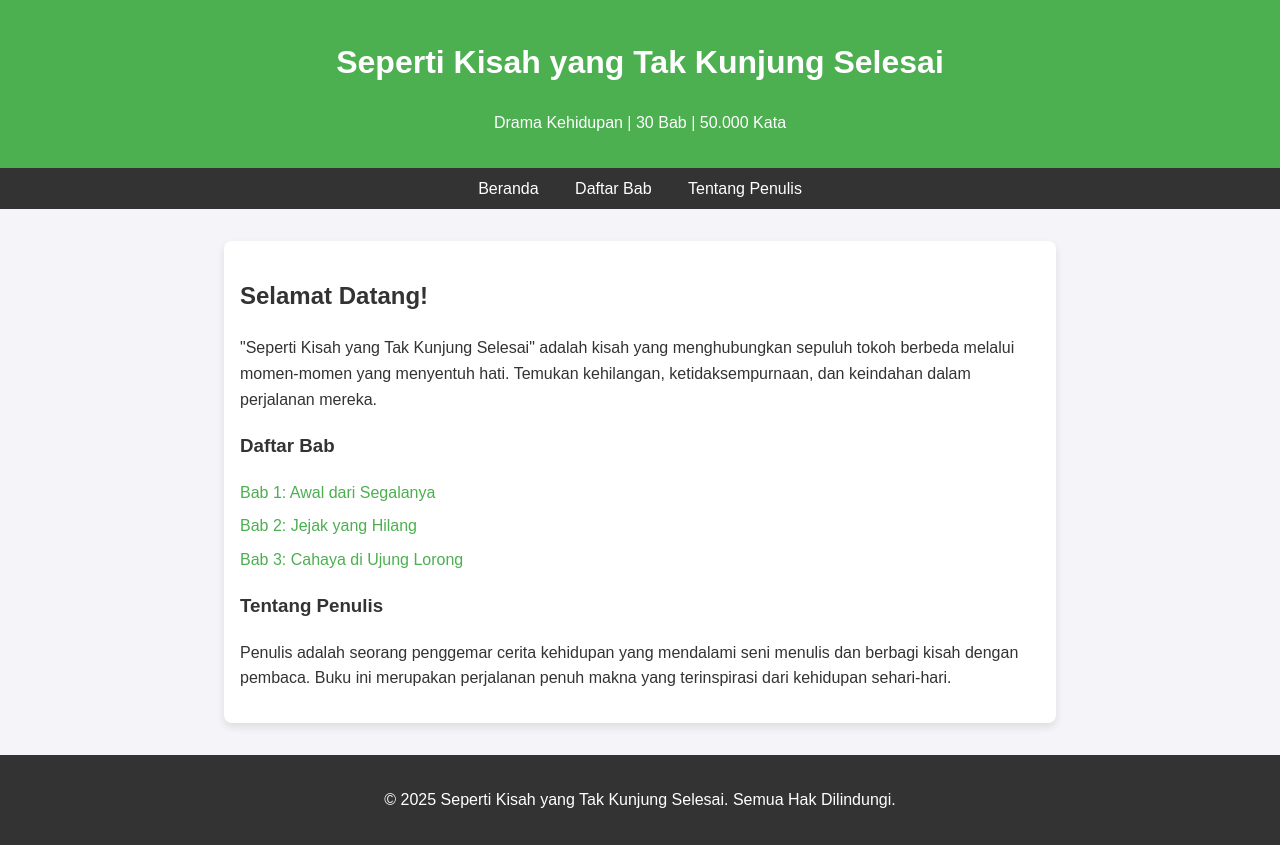
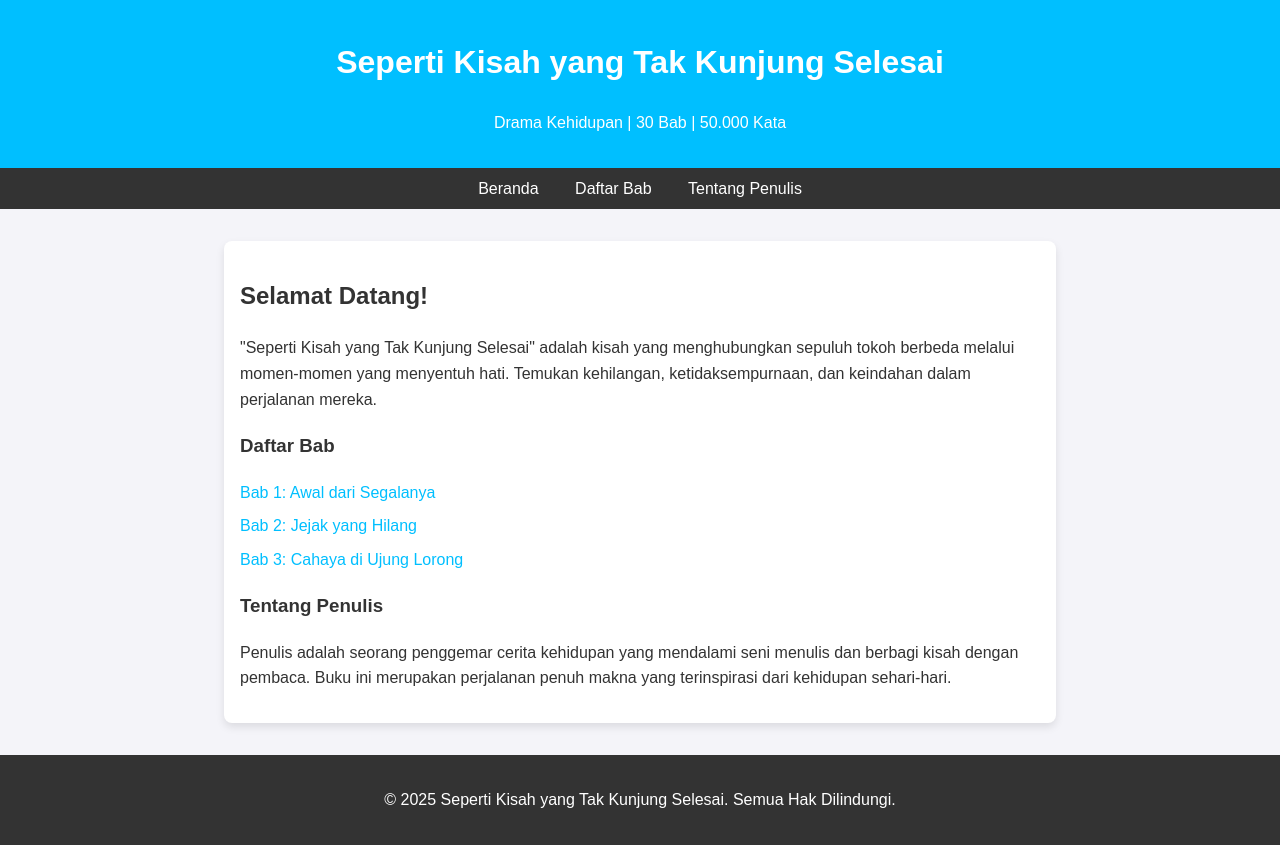
Before and after one commit to adittya-web/Portofolio1, a plain HTML site: page index.html in a window 1280 px wide. Drawn offline with Linux system fonts and the light colour scheme.

Commit message:
Update index.html

```diff
--- a/index.html
+++ b/index.html
@@ -15,7 +15,7 @@
             overflow-x: hidden;
         }
         header {
-            background: #4CAF50;
+            background: #00bfff;
             color: white;
             padding: 1rem 0;
             text-align: center;
@@ -38,7 +38,7 @@
             transition: color 0.3s;
         }
         nav a:hover {
-            color: #4CAF50;
+            color: #00bfff;
         }
         .container {
             max-width: 800px;
@@ -57,13 +57,13 @@
             margin: 0.5rem 0;
         }
         .chapter-list a {
-            color: #4CAF50;
+            color: #00bfff;
             text-decoration: none;
             position: relative;
             transition: color 0.3s, transform 0.3s;
         }
         .chapter-list a:hover {
-            color: #2e7d32;
+            color: #00bfff;
             transform: scale(1.05);
         }
         .chapter-list a::after {
@@ -73,7 +73,7 @@
             bottom: -2px;
             width: 0;
             height: 2px;
-            background: #4CAF50;
+            background: #00bfff;
             transition: width 0.3s;
         }
         .chapter-list a:hover::after {
```
